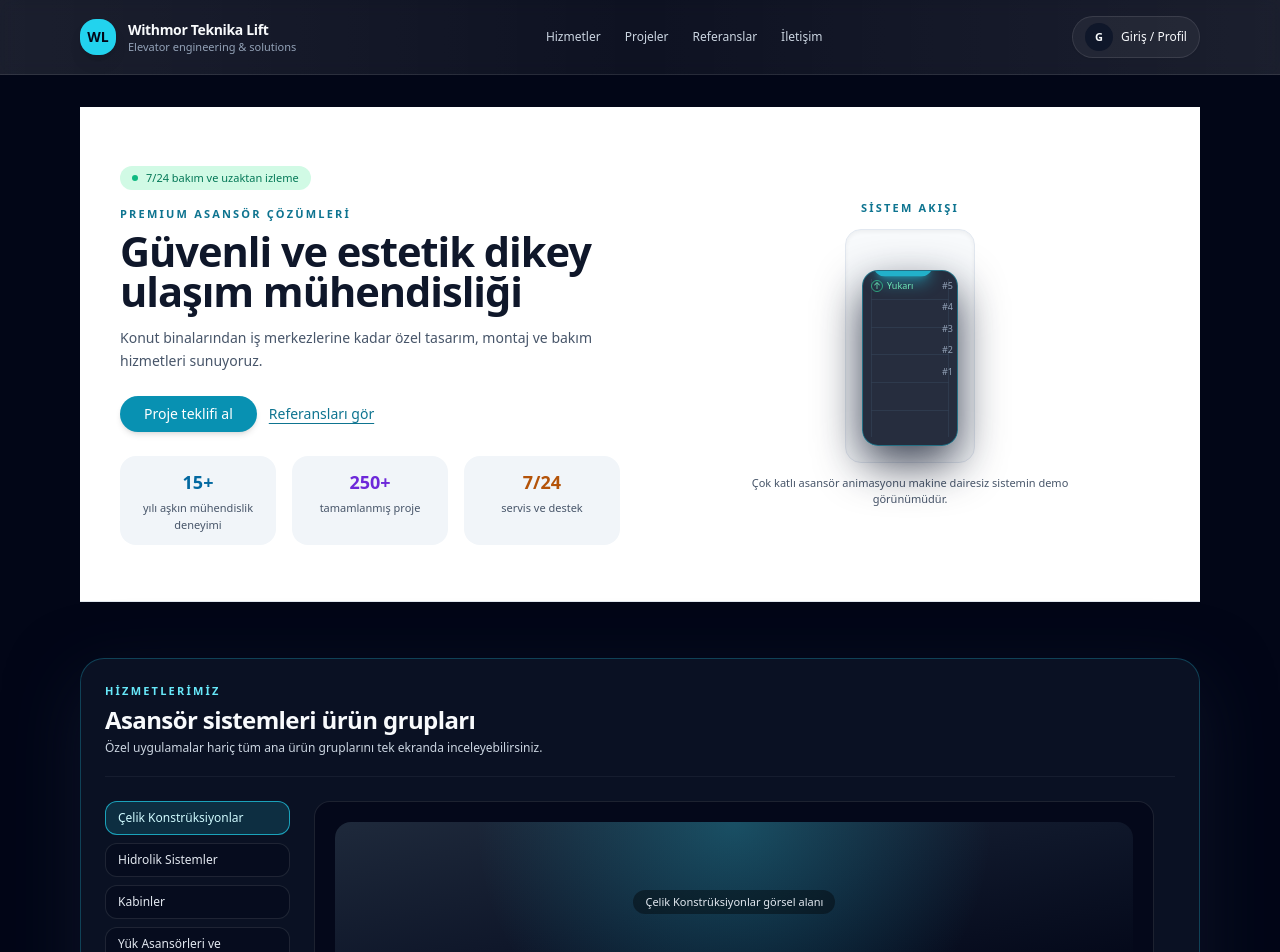
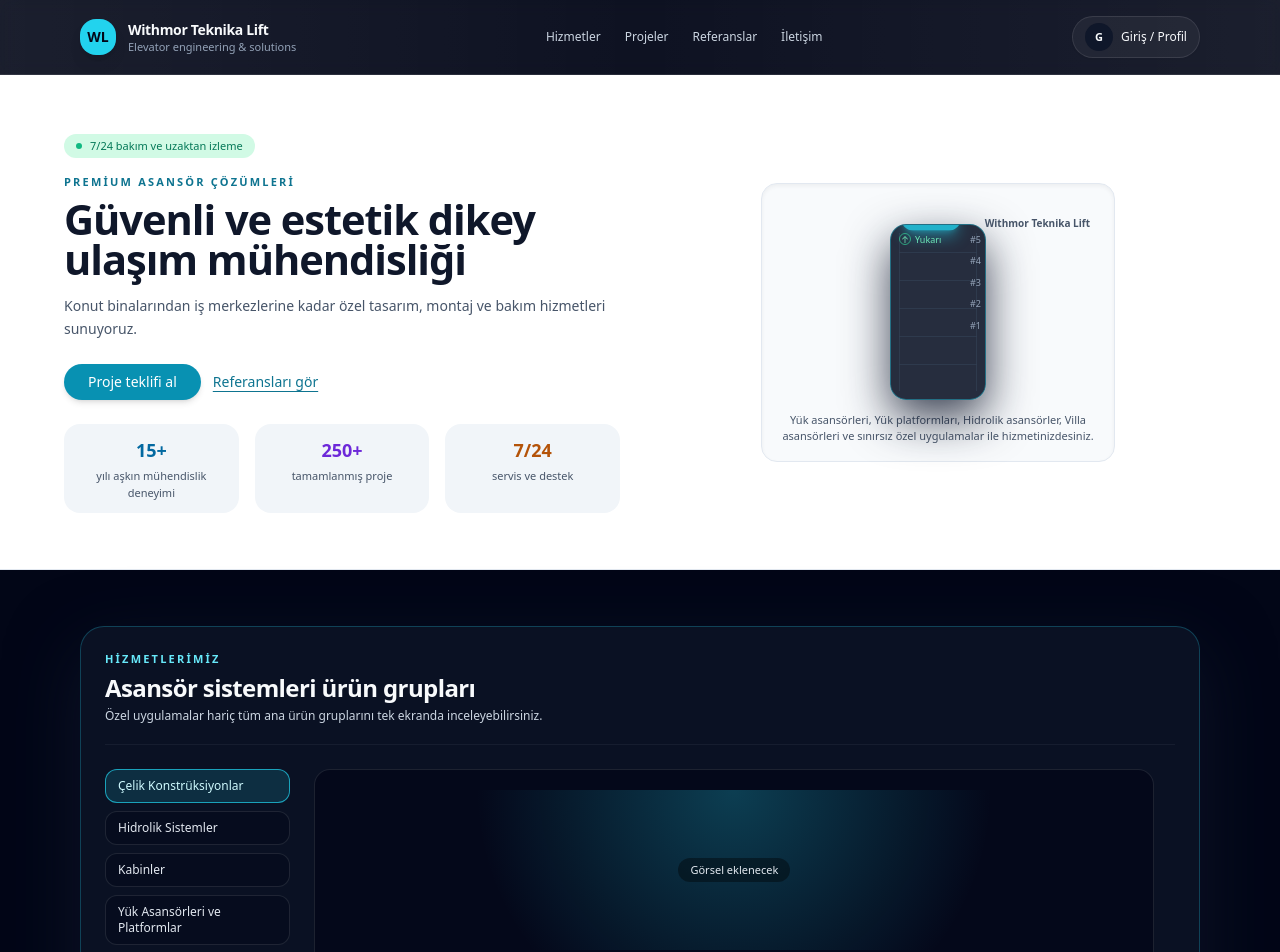
Before and after one commit to ibrahimtkmz/withmor, a Next.js app: page / in a window 1280 px wide. Shown: the top 952 px of the page. Built offline with nearby package versions, Linux system fonts and the light colour scheme.

Commit message:
Update page.jsx

```diff
--- a/app/page.jsx
+++ b/app/page.jsx
@@ -3,7 +3,7 @@
 import { useState } from "react";
 
 // Withmor Teknika Lift için koyu temalı, modern bir asansör landing page tasarımı
-// Bu dosya .jsx olarak kullanılacak şekilde saf React + JSX ile yazıldı (TypeScript yok).
+// Bu dosya .jsx/.tsx içinde sorunsuz derlenecek şekilde yazıldı.
 
 function ElevatorAnimation() {
   return (
@@ -66,7 +66,7 @@ export default function AsansorSite() {
 
   // Düzenlenebilir içerikler
   const [hero, setHero] = useState({
-    eyebrow: "PREMIUM ASANSÖR ÇÖZÜMLERİ",
+    eyebrow: "Premium Asansör Çözümleri",
     title: "Güvenli ve estetik dikey ulaşım mühendisliği",
     subtitle:
       "Konut binalarından iş merkezlerine kadar özel tasarım, montaj ve bakım hizmetleri sunuyoruz.",
@@ -276,12 +276,10 @@ export default function AsansorSite() {
         </div>
       </header>
 
-      {/* ANA İÇERİK */}
-      <main className="mx-auto max-w-6xl px-4 pb-20">
-        {/* HERO (beyaz blok + sistem akışı) */}
-        <section className="mt-8 border-b border-slate-200 bg-white py-14 text-slate-900 w-full px-4 sm:px-6 lg:px-10 mx-auto">
-          <div className="grid gap-10 md:grid-cols-2">
-            {/* Sol taraf metin */}
+      {/* HERO - Tam genişlik beyaz blok */}
+      <section className="border-b border-slate-200 bg-white py-14 text-slate-900 w-full px-4 sm:px-6 lg:px-10">
+        <div className="mx-auto grid max-w-6xl gap-10 md:grid-cols-2">
+          {/* Sol taraf */}
           <div>
             <div className="mb-4 inline-flex items-center gap-2 rounded-full bg-emerald-100 px-3 py-1 text-[11px] font-medium text-emerald-700">
               <span className="h-1.5 w-1.5 rounded-full bg-emerald-500" />
@@ -331,24 +329,29 @@ export default function AsansorSite() {
             )}
           </div>
 
-            {/* Sağ taraf: Sistem akışı + animasyon */}
+          {/* Sağ taraf - animasyon ve açıklama */}
           <div className="flex items-center justify-center">
             <div className="flex flex-col items-center justify-center text-center">
-                <p className="mb-3 text-[11px] font-semibold uppercase tracking-[0.2em] text-cyan-700">
-                  Sistem akışı
+              <div className="rounded-2xl border border-slate-200 bg-slate-50 px-4 py-4 shadow-inner">
+                <div className="relative flex justify-center">
+                  <ElevatorAnimation />
+                  <p className="absolute right-0 top-0 -translate-x-2 translate-y-4 text-[10px] font-bold text-slate-600 whitespace-nowrap">
+                    Withmor Teknika Lift
                   </p>
-                <div className="rounded-2xl border border-slate-200 bg-slate-50 px-4 py-4 shadow-inner">
-                  <ElevatorAnimation />
                 </div>
-                <p className="mt-3 max-w-xs text-[11px] text-slate-600">
-                  Çok katlı asansör animasyonu makine dairesiz sistemin demo görünümüdür.
+                <p className="mt-3 max-w-xs text-center text-[11px] text-slate-600">
+                  Yük asansörleri, Yük platformları, Hidrolik asansörler, Villa asansörleri ve
+                  sınırsız özel uygulamalar ile hizmetinizdesiniz.
                 </p>
+              </div>
             </div>
           </div>
         </div>
       </section>
 
-        {/* HİZMETLER */}
+      {/* ANA İÇERİK */}
+      <main className="mx-auto max-w-6xl px-4 pb-20">
+        {/* Hizmetler */}
         <section
           id="services"
           className="mt-14 rounded-3xl border border-cyan-400/25 bg-slate-900/70 p-6 shadow-[0_24px_70px_rgba(15,23,42,0.8)] backdrop-blur-sm"
@@ -397,15 +400,15 @@ export default function AsansorSite() {
                 })}
               </div>
 
-              {/* Ana kart */}
+              {/* Ana kart: görsel placeholder + açıklama */}
               <div className="flex flex-col justify-between">
                 <div className="rounded-2xl border border-white/10 bg-slate-950/70 p-4 sm:p-5">
+                  <div className="grid gap-4">
                     <div className="flex flex-col">
-                    <div className="relative mb-3 h-40 w-full overflow-hidden rounded-2xl bg-gradient-to-br from-slate-800 via-slate-900 to-slate-950">
-                      <div className="absolute inset-0 bg-[radial-gradient(circle_at_top,_#22d3ee44,_transparent_60%)]" />
-                      <div className="absolute inset-0 flex items-center justify-center text-[11px] text-slate-200">
+                      <div className="relative mb-3 h-40 w-full overflow-hidden rounded-2xl">
+                        <div className="absolute inset-0 flex items-center justify-center bg-[radial-gradient(circle_at_top,_#22d3ee44,_transparent_60%)] text-[11px] text-slate-200">
                           <span className="rounded-full bg-black/40 px-3 py-1">
-                          {services[activeService]?.name} görsel alanı
+                            Görsel eklenecek
                           </span>
                         </div>
                       </div>
@@ -418,11 +421,12 @@ export default function AsansorSite() {
                       {isLoggedIn && (
                         <button
                           onClick={() => openEdit("service", activeService)}
-                        className="mt-2 text-[11px] text-cyan-300 underline underline-offset-2"
+                          className="mt-2 self-start text-[11px] text-cyan-300 underline underline-offset-2"
                         >
                           Bu hizmeti düzenle
                         </button>
                       )}
+                    </div>
                   </div>
                 </div>
 
@@ -444,7 +448,9 @@ export default function AsansorSite() {
                           }
                         `}
                       >
-                        <div className="h-16 w-full rounded-t-xl bg-gradient-to-br from-slate-800 to-slate-900" />
+                        <div className="flex h-16 w-full items-center justify-center rounded-t-xl bg-gradient-to-br from-slate-800 to-slate-900 text-[10px] text-slate-300">
+                          Görsel
+                        </div>
                         <div className="px-2 py-2">
                           <p className="line-clamp-2 font-medium">{service.name}</p>
                         </div>
@@ -457,7 +463,7 @@ export default function AsansorSite() {
           )}
         </section>
 
-        {/* PROJELER */}
+        {/* Projeler */}
         <section
           id="projects"
           className="mt-16 rounded-3xl border border-sky-500/25 bg-gradient-to-br from-slate-950 via-slate-900 to-sky-950/70 p-6"
@@ -503,7 +509,7 @@ export default function AsansorSite() {
           </div>
         </section>
 
-        {/* REFERANSLAR */}
+        {/* Referanslar */}
         <section
           id="references"
           className="mt-16 rounded-3xl border border-emerald-500/25 bg-gradient-to-br from-slate-950 via-slate-900 to-emerald-950/70 p-6"
@@ -551,10 +557,10 @@ export default function AsansorSite() {
           </div>
         </section>
 
-        {/* HAKKIMIZDA / İLETİŞİM */}
+        {/* Hakkımızda / İletişim */}
         <section
           id="contact"
-          className="mt-16 grid gap-8 rounded-3xl border border-violet-500/25 bg-white text-slate-900 p-6 md:grid-cols-[1.2fr_1fr]"
+          className="mt-16 grid gap-8 rounded-3xl border border-violet-500/25 bg-white p-6 text-slate-900 md:grid-cols-[1.2fr_1fr]"
         >
           <div>
             <h2 className="text-xl font-semibold tracking-tight sm:text-2xl">Hakkımızda</h2>
@@ -565,7 +571,7 @@ export default function AsansorSite() {
                 {companyInfo.phone}
               </li>
               <li>
-                <span className="font-medium text-slate-900">E-posta: </span>
+                <span className="font-medium text-slate-900">E‑posta: </span>
                 {companyInfo.email}
               </li>
               <li>
@@ -574,26 +580,26 @@ export default function AsansorSite() {
               </li>
             </ul>
 
-            {/* Sosyal Medya */}
+            {/* Sosyal Medya - Hakkımızda içinde */}
             <div className="mt-4 flex flex-wrap items-center gap-3 text-xs text-slate-700">
               <a
                 href="https://www.facebook.com/TEKNIKALIFT"
                 target="_blank"
-                className="rounded-full bg-[#1877F2] px-3 py-1.5 text-white hover:brightness-110 transition"
+                className="rounded-full bg-[#1877F2] px-3 py-1.5 text-white transition hover:brightness-110"
               >
                 Facebook Page
               </a>
               <a
                 href="https://wa.me/905302805526"
                 target="_blank"
-                className="rounded-full bg-[#25D366] px-3 py-1.5 text-white hover:brightness-110 transition"
+                className="rounded-full bg-[#25D366] px-3 py-1.5 text-white transition hover:brightness-110"
               >
                 WhatsApp Contact
               </a>
               <a
                 href="https://www.instagram.com/withmorlift/"
                 target="_blank"
-                className="rounded-full px-3 py-1.5 text-white hover:brightness-110 transition"
+                className="rounded-full px-3 py-1.5 text-white transition hover:brightness-110"
                 style={{
                   background:
                     "linear-gradient(45deg, #F58529, #DD2A7B, #8134AF, #515BD4)",
@@ -659,21 +665,21 @@ export default function AsansorSite() {
           <a
             href="https://www.facebook.com/TEKNIKALIFT"
             target="_blank"
-            className="rounded-full bg-white/10 px-3 py-1.5 hover:bg-white/20 transition"
+            className="rounded-full bg-white/10 px-3 py-1.5 transition hover:bg-white/20"
           >
             Facebook Page
           </a>
           <a
             href="https://wa.me/905302805526"
             target="_blank"
-            className="rounded-full bg-white/10 px-3 py-1.5 hover:bg-white/20 transition"
+            className="rounded-full bg-white/10 px-3 py-1.5 transition hover:bg-white/20"
           >
             WhatsApp Contact
           </a>
           <a
             href="https://www.instagram.com/withmorlift/"
             target="_blank"
-            className="rounded-full bg-white/10 px-3 py-1.5 hover:bg-white/20 transition"
+            className="rounded-full bg-white/10 px-3 py-1.5 transition hover:bg-white/20"
           >
             Instagram Profile
           </a>
```
Lines whose indentation alone changed are shown as unchanged.
